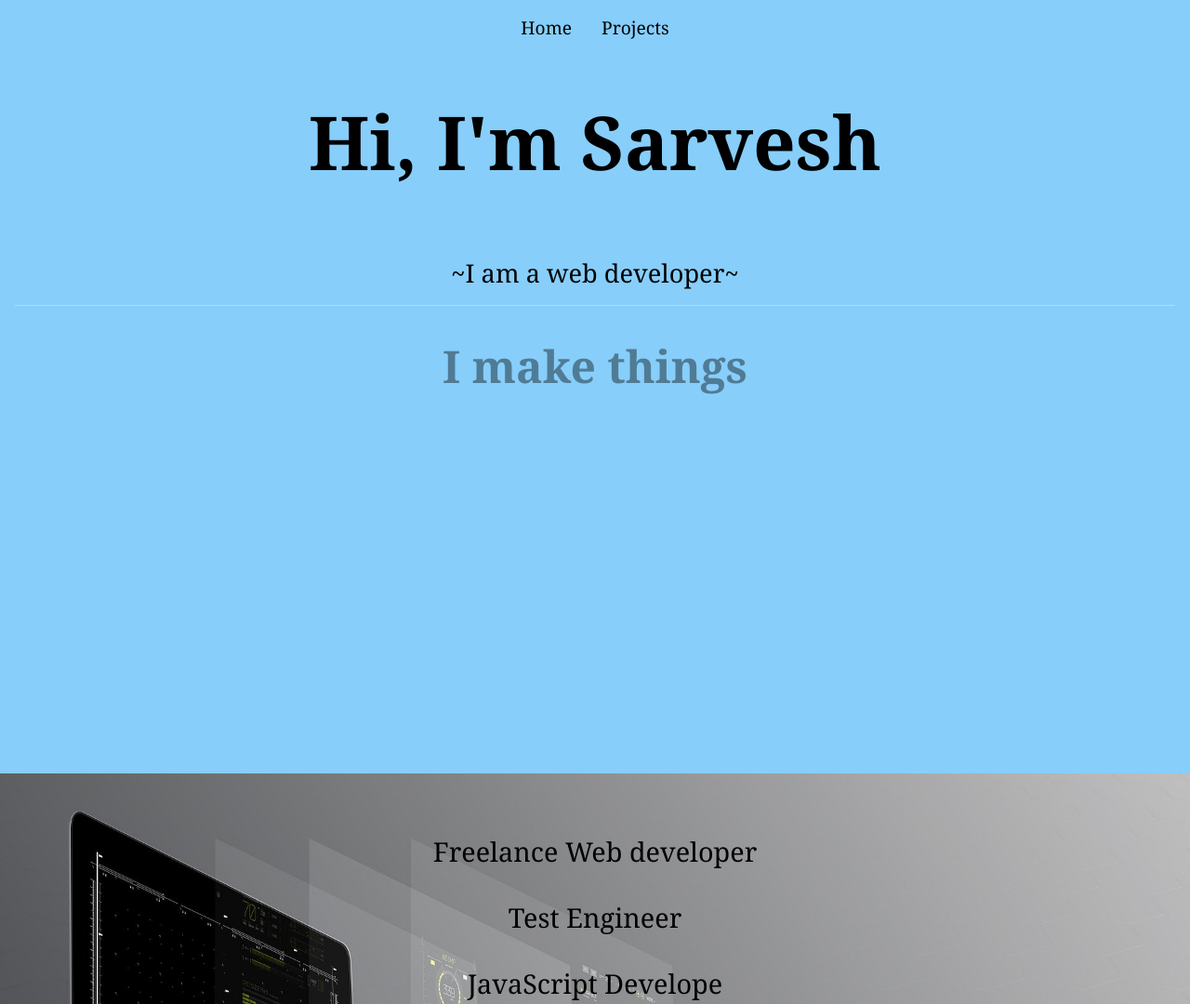
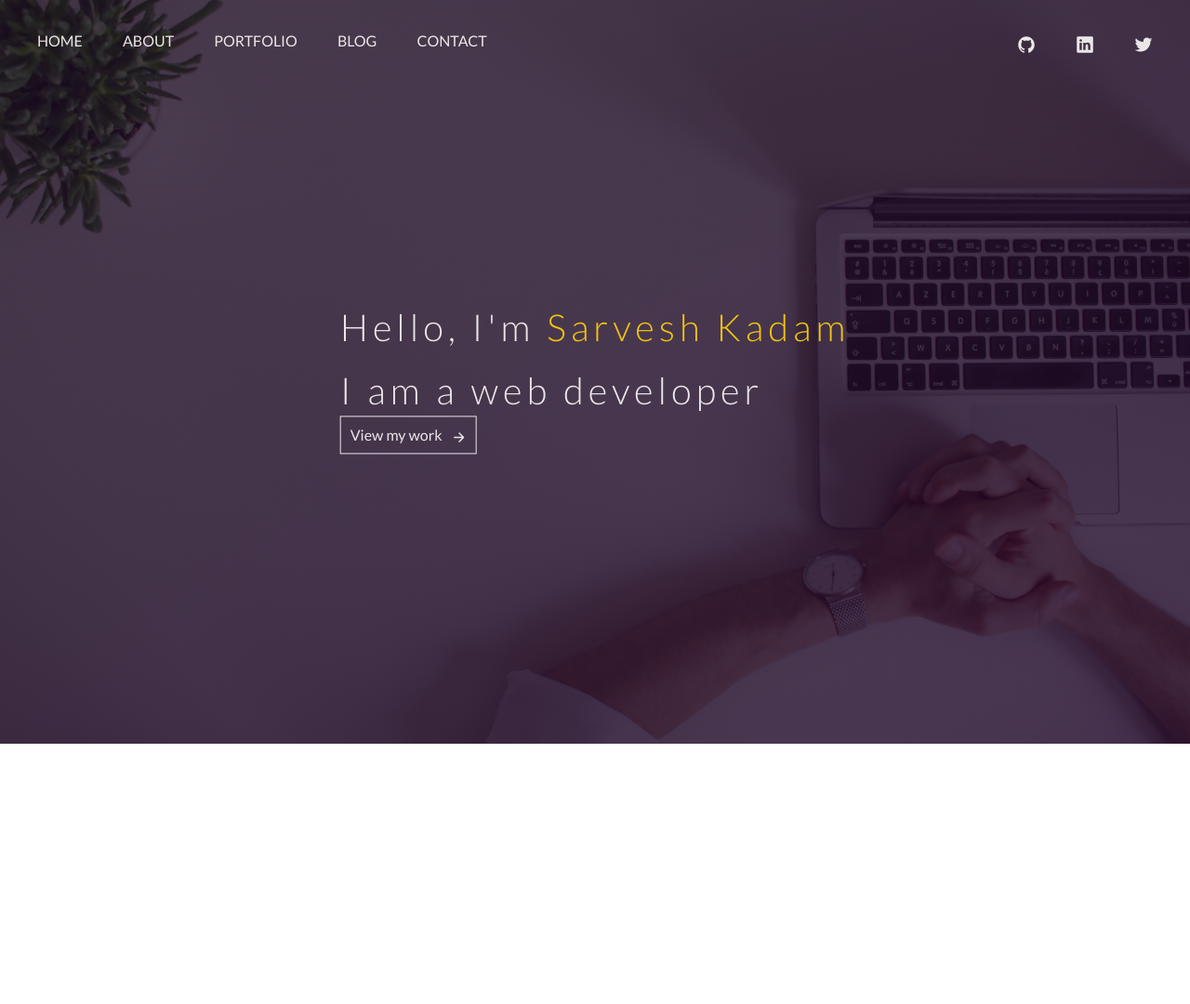
Before and after one commit to SarveshKadam/portfolio, a plain HTML site: page index.html in a window 1280 px wide. Shown: the top 1080 px of the page at 93% size. After the commit the page ends 800 px from the top, so only its background shows below. Drawn offline with nearby package versions, Linux system fonts and the light colour scheme.

Commit message:
Landing page

```diff
--- a/index.html
+++ b/index.html
@@ -3,42 +3,50 @@
 <head>
     <meta charset="UTF-8">
     <meta name="viewport" content="width=device-width, initial-scale=1.0">
+    <link href="https://fonts.googleapis.com/css2?family=Lato:ital,wght@0,100;0,300;0,400;1,300&display=swap" rel="stylesheet" type="text/css">
     <link rel="stylesheet" href="styles.css">
     <title>Sarvesh Kadam</title>
 </head>
 <body>
-    <header>
-        <nav>
-            <ul>
-                <li><a href="index.html">Home</a></li>
-                <li><a href="projects.html">Projects</a></li>
+    <header class="header">
+        <div class="nav">
+            <ul class="main-nav">
+                <li><a href="#">Home</a></li>
+                <li><a href="#">About</a></li>
+                <li><a href="#">Portfolio</a></li>
+                <li><a href="#">Blog</a></li>
+                <li><a href="#">Contact</a></li>
             </ul>
-        </nav>
-            <h1>Hi, I'm Sarvesh</h1>
-            <p>~I am a web developer~</p>
-            <h3 class="rotate">I make things</h3>
+            <ul class="social-icon">
+                <li><a href="#" class="git"><ion-icon name="logo-github" class="small-icon"></ion-icon></a></li>
+                <li><a href="#"><ion-icon name="logo-linkedin" class="small-icon"></ion-icon></ion-icon></a></li>
+                <li><a href="#"><ion-icon name="logo-twitter" class="small-icon"></ion-icon></ion-icon></a></li>
+            </ul>
+        </div>
+            <div class="hero-text">
+            <h1>Hello, I'm <span class="name">Sarvesh Kadam</span></h1>
+            <h1>I am a web developer</h1>
+            <a href="#" class="btn btn-full">View my work<ion-icon name="arrow-forward-outline"></ion-icon></a>
+            </div>
     </header>
-    <section class="parralex">
-        <ul>
-            <li>Freelance Web developer</li>
-            <li>Test Engineer</li>
-            <li>JavaScript Develope</li>
-            <li>Blooger</li>
-            <li>Drink Chai</li>
-        </ul>
 
-    </section>
-    <section>
-        <h3 class="recent-work-title">Recent Work</h3>
-        <hr>
-        <div class="recent-work">
-            <div class="recent-work-info"></div>
-            <div class="recent-work-image"></div>
-        </div>
-        <div class="recent-work">
-            <div class="recent-work-info"></div>
-            <div class="recent-work-image"></div>
-        </div>
-    </section>
+
+
+
+
+
+
+
+
+
+
+
+
+
+
+
+
+
+    <script src="https://unpkg.com/ionicons@5.1.2/dist/ionicons.js"></script>
 </body>
 </html>
--- a/styles.css
+++ b/styles.css
@@ -1,70 +1,154 @@
 /*GLOBAL*/
-body{
-    font-family:Georgia, 'Times New Roman', Times, serif;
-    font-size: 10px;
-    margin: 0;
-    width: 100vw;
-    text-align: center;
+*,
+*::after,
+*::before {
+    margin: 0px;
+    padding: 0px;
+    box-sizing: inherit;
 }
 
-ul{
-    list-style: none;
-    margin: 0;
-    padding: 0;
+html{
+    font-size: 62.5%;
 }
 
-a{
+body {
+    font-family: 'Lato',sans-serif;
+    font-size: 1.6rem;
+    font-weight: 400;
+    line-height: 1.7;
+    color:rgb(235, 231, 231);
+    box-sizing: border-box;
+}
+/*----------- BUTTONS -----------*/
+
+.btn:link,
+.btn:visited{
+    text-align: center;
+    margin-top: 2rem;
+    padding: 1rem;
+    border: 1px solid rgb(235, 231, 231);
     text-decoration: none;
-    color:inherit;
+    color:rgb(235, 231, 231);
+    transition: background-color 0.2s, border 0.2s;
 }
+
+.btn:hover,
+.btn:active{
+    background-color: #f1c40f;
+    border: 1px solid transparent;
+}
+
+.btn ion-icon[name="arrow-forward-outline"]{
+    vertical-align: middle;
+    margin-left: 1rem;
+}
+
+.btn ion-icon[name="arrow-forward-outline"]:hover{
+    transform: rotate(90deg);
+}
+
+/*ICONS*/
+.small-icon{
+    font-size: 2rem;
+}
+
+
+ion-icon[name="logo-github"],
+ion-icon[name="logo-linkedin"],
+ion-icon[name="logo-twitter"]{
+	-webkit-transition: color 0.2s;
+	transition: color 0.2s;
+}
+
+
+ion-icon[name="logo-github"]:hover{
+	color: #6cc644;
+}
+ion-icon[name="logo-linkedin"]:hover{
+	color: #007bb5;
+}
+ion-icon[name="logo-twitter"]:hover{
+	color: #1da1f2;
+}
+
+
+
+
+/*---------- MAIN NAVIGATION -------------*/
+.main-nav{
+    list-style: none;
+    float: left;
+}
+.main-nav li{
+    display: inline-block;
+    margin-left: 4rem;
+    margin-top: 3rem;
+}
+.main-nav li a:link,
+.main-nav li a:visited{
+    text-decoration: none;
+    color:rgb(235, 231, 231);
+    text-transform: uppercase;
+    transition: color 0.2s;
+}
+
+.main-nav li a:hover,
+.main-nav li a:active{
+    color: #f1c40f;
+}
+
+.social-icon{
+    list-style: none;
+    float: right;
+}
+.social-icon li{
+    display: inline-block;
+    margin-right: 4rem;
+    margin-top: 3.8rem;
+}
+
+.social-icon li a:link,
+.social-icon li a:visited{
+    text-decoration: none;
+    color:rgb(235, 231, 231);
+}
+
 /*HEADER*/
 
-header{
-    background-color:lightskyblue;
-    padding: 1rem;
+.header{
     height: 100vh;
+    background-image: linear-gradient(to right bottom,rgba(30, 14, 36, 0.801),rgba(28, 3, 37, 0.801)) ,url('./images/hero.jpg');
+    background-size: cover;
+    background-position: center;
+    overflow: hidden;
+    background-attachment: fixed;
+    position: relative;
+}
+.hero-text{
+    position: absolute;
+    top: 50%;
+    left: 50%;
+    transform: translate(-50%,-50%);
+}
+.hero-text h1{
+    font-size: 250%;
+    font-weight: 300;
+    letter-spacing: 0.5rem;
 }
 
-nav ul{
-    font-size: 1.2rem;
-    display: flex;
-    justify-content: center;
-}
+.name{
+    animation : type 3s steps(13);
+    overflow:hidden;
+    white-space:nowrap;
+    width: 13ch;
+    color:#f1c40f;
+  }
 
-nav li{
-    margin: 0 1rem;
-}
-
-header h1{
-    font-size: 5rem;
-}
-
-header p{
-    font-size: 1.7rem;
-    padding: 1rem 0;
-    border-bottom: 1px solid lightgrey;
-}
-
-.rotate{
-    margin-top: 2rem;
-    font-size: 3rem;
-    opacity: 0.4;
-}
-
-/*Parralex section*/
-.parralex{
-    background-image: url('images/backgroundone.jpg');
-    background-position: center;
-    height: 100vh;
-    background-size: cover;
-    background-attachment: fixed;
-}
-
-.parralex ul{
-    font-size: 1.8rem;
-    padding: 2rem;
-}
-
-.parralex li{
-    margin: 2rem 0;
-}
+@keyframes type{
+    0%{
+      width: 0ch;
+    }
+    100%{
+      width: 13ch;
+    }
+  }
```
Also changed, not shown: images/background.jpg (deleted), images/backgroundone.jpg (deleted), images/hero.jpg (added), images/ng.jpg (deleted).
